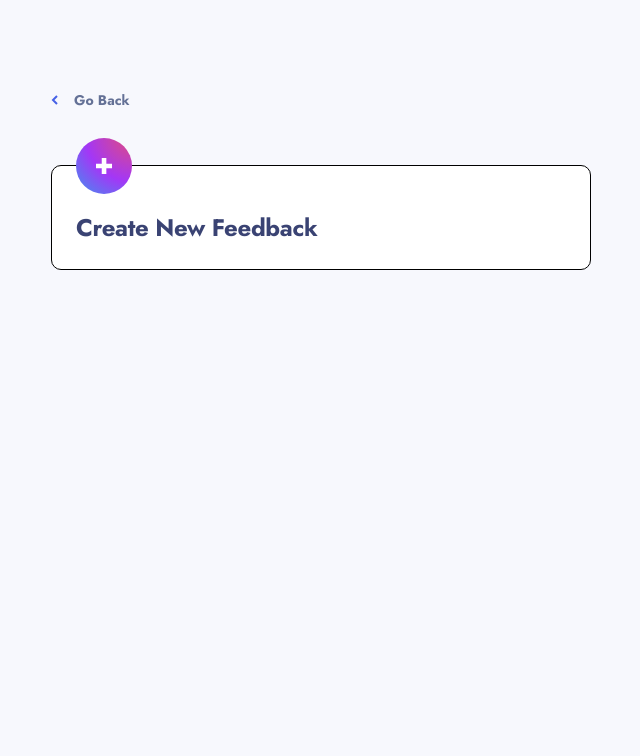
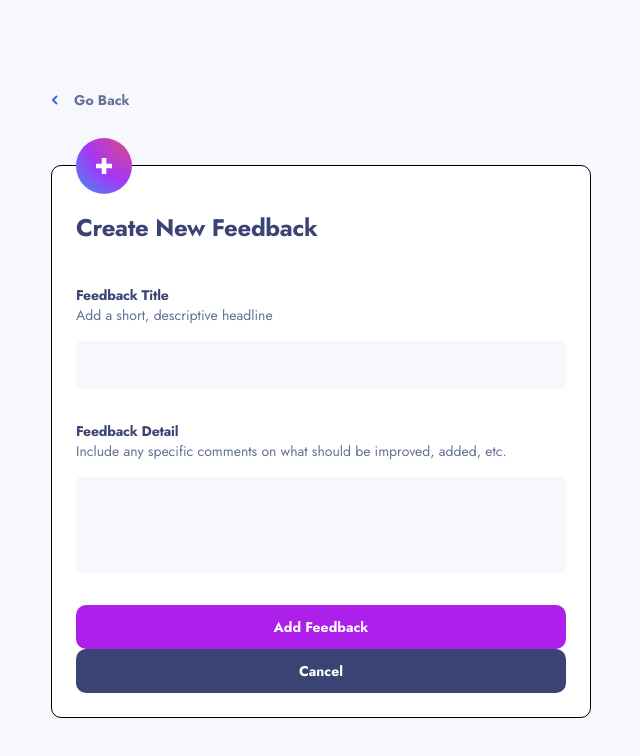
Before and after one commit to tkressma/product-feedback-app, a React (Create React App) app in the folder client/: page /create-feedback in a window 1280 px wide. Shown: the top 756 px of the page, without its empty margins (319-959 px from the left). Built offline with nearby package versions, Linux system fonts and the light colour scheme; no server answers.

Commit message:
Add styling to feedback detail component

```diff
--- a/client/src/components/Create/Create.js
+++ b/client/src/components/Create/Create.js
@@ -1,12 +1,33 @@
 import styles from "./Create.module.css";
 import Heading from "../UI/Heading/Heading";
 import Form from "../UI/Forms/Form/Form";
+import FormTextInput from "../UI/Forms/FormTextInput/FormTextInput";
 import createIcon from "../../assets/shared/icon-new-feedback.svg";
 import Button from "../UI/Button/Button";
 export default function Create() {
   return (
     <Form icon={createIcon} backButtonDestination="/">
       <Heading type="h1">Create New Feedback</Heading>
+
+      <form>
+        <FormTextInput
+          inputId="title"
+          type="normal"
+          labelHeading="Feedback Title"
+          labelCaption="Add a short, descriptive headline"
+        />
+        <FormTextInput
+          inputId="title"
+          type="large"
+          labelHeading="Feedback Detail"
+          labelCaption="Include any specific comments on what should be improved, added, etc."
+        />
+      </form>
+
+      <Button type="violet">Add Feedback</Button>
+      <Button type="navy-blue" link={true} destination="/">
+        Cancel
+      </Button>
     </Form>
   );
 }
--- a/client/src/components/UI/Forms/Form/Form.module.css
+++ b/client/src/components/UI/Forms/Form/Form.module.css
@@ -2,6 +2,10 @@
   display: flex;
   flex-direction: column;
   margin: 2.125rem 24px 24px;
+}
+
+form {
+  margin-top: 1.5rem;
 }
 
 .formcard {
@@ -30,6 +34,10 @@
     max-width: 540px;
   }
 
+  form {
+    margin-top: 2.5rem;
+  }
+
   .icon {
     width: 56px;
     height: 56px;
--- /dev/null
+++ b/client/src/components/UI/Forms/FormTextInput/FormTextInput.js
@@ -0,0 +1,19 @@
+import styles from "./FormTextInput.module.css";
+export default function FormTextInput({
+  inputId,
+  type,
+  labelHeading,
+  labelCaption,
+}) {
+  return (
+    <>
+      <label for={inputId} className={styles["caption-bold"]}>
+        {labelHeading}
+      </label>
+      <label for={inputId} className={styles.caption}>
+        {labelCaption}
+      </label>
+      <input className={styles[`input--${type}`]} type="text" id={inputId} />
+    </>
+  );
+}
--- /dev/null
+++ b/client/src/components/UI/Forms/FormTextInput/FormTextInput.module.css
@@ -0,0 +1,44 @@
+.caption {
+  display: block;
+  color: var(--blue-gray);
+  font-size: 0.8125rem;
+  line-height: 19px;
+}
+
+.caption-bold {
+  display: block;
+  color: var(--navy-blue);
+  font-weight: bold;
+  font-size: 0.8125rem;
+  line-height: 19px;
+  letter-spacing: -0.194444px;
+}
+
+input {
+  width: 100%;
+  margin: 1rem 0 2rem;
+  border: none;
+  border-radius: 5px;
+  background-color: var(--off-white);
+}
+
+.input--normal {
+  height: 3rem;
+}
+
+.input--large {
+  height: 6rem;
+}
+
+@media (min-width: 768px) {
+  .caption {
+    font-size: 0.875rem;
+    line-height: 20px;
+  }
+
+  .caption-bold {
+    color: var(--navy-blue);
+    font-size: 0.875rem;
+    line-height: 20px;
+  }
+}
--- a/client/src/components/UI/TextBody/TextBody.module.css
+++ b/client/src/components/UI/TextBody/TextBody.module.css
@@ -17,16 +17,3 @@
   line-height: 19px;
   font-weight: 600;
 }
-
-.body--caption {
-  font-size: 0.8125rem;
-  color: var(--blue-gray);
-  line-height: 19px;
-}
-
-@media (min-width: 768px) {
-  .body--caption {
-    font-size: 0.875rem;
-    line-height: 20px;
-  }
-}
```
